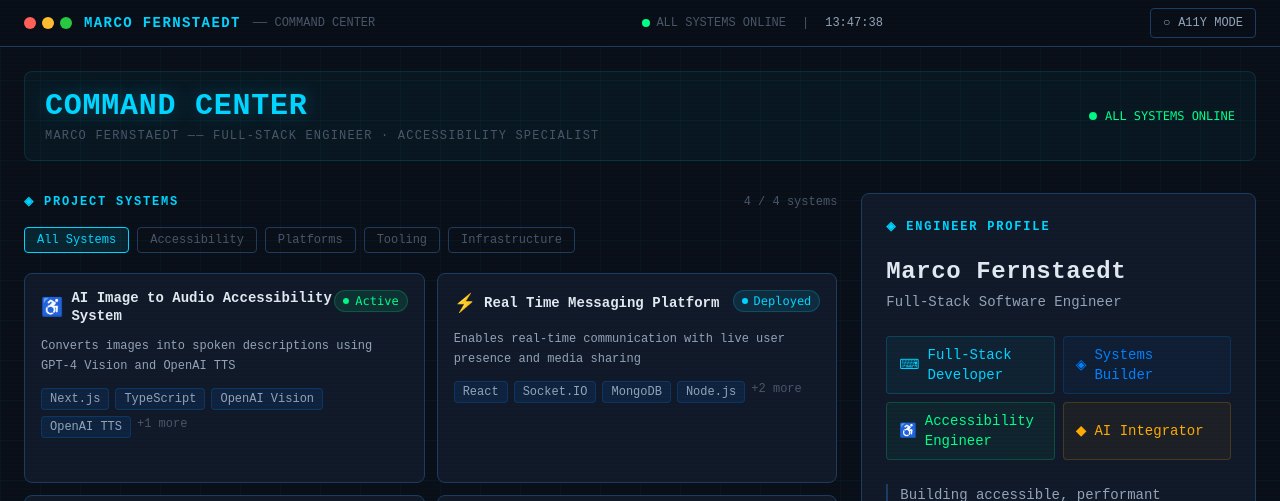
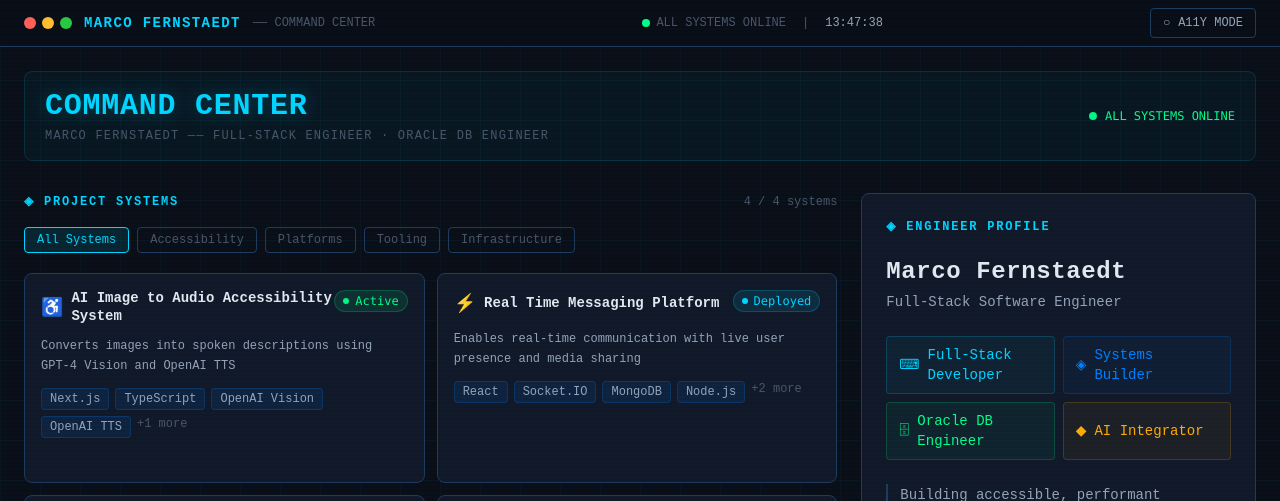
Before and after one commit to MarcoFernstaedt/se_portfolio_site, a Next.js app: page / in a window 1280 px wide. Shown: the top 501 px of the page. Built offline with nearby package versions, Linux system fonts and the light colour scheme.

Commit message:
Replace Accessibility Specialist/Engineer label with Oracle DB Engineer

```diff
--- a/app/page.tsx
+++ b/app/page.tsx
@@ -64,7 +64,7 @@ export default function Home() {
                 COMMAND CENTER
               </h1>
               <p className="text-xs tracking-widest truncate max-w-[280px] sm:max-w-none" style={{ color: 'var(--text-dim)' }}>
-                MARCO FERNSTAEDT ── FULL-STACK ENGINEER · ACCESSIBILITY SPECIALIST
+                MARCO FERNSTAEDT ── FULL-STACK ENGINEER · ORACLE DB ENGINEER
               </p>
             </div>
             <div
--- a/components/FounderSection.tsx
+++ b/components/FounderSection.tsx
@@ -6,7 +6,7 @@ import { motion } from 'framer-motion';
 const roles = [
   { label: 'Full-Stack Developer', icon: '⌨', color: '#00d4ff' },
   { label: 'Systems Builder', icon: '◈', color: '#0080ff' },
-  { label: 'Accessibility Engineer', icon: '♿', color: '#00ff88' },
+  { label: 'Oracle DB Engineer', icon: '🗄', color: '#00ff88' },
   { label: 'AI Integrator', icon: '◆', color: '#ffaa00' },
 ];
 
```
